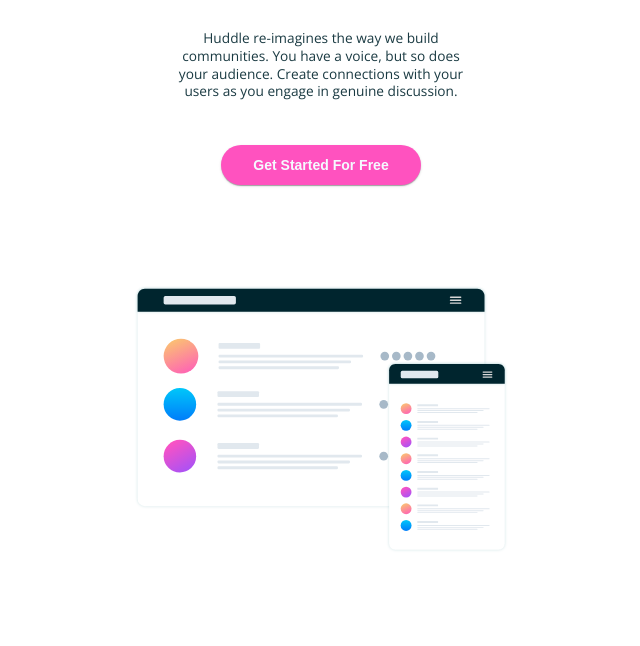
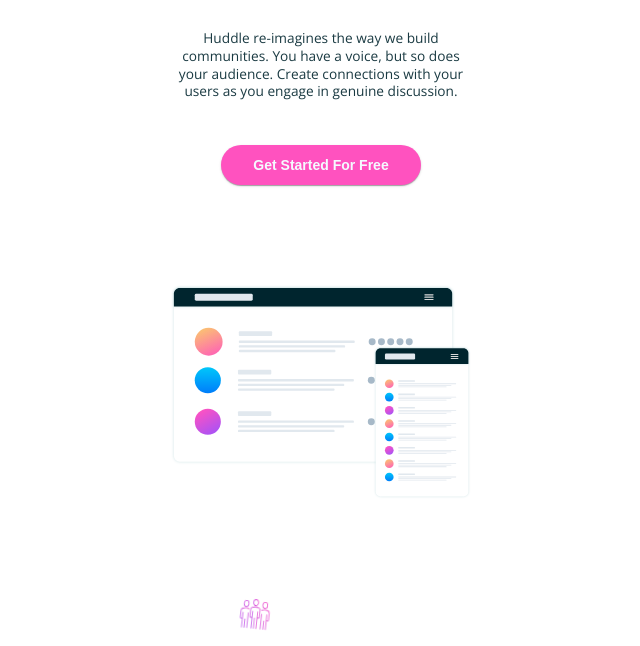
Before and after one commit to JonathanJimenezTrivin0/landing-page-curved, a plain HTML site: page index.html in a window 1280 px wide. Shown: the part 234-880 px from the top of the page, without its empty margins (319-959 px from the left). Drawn offline with nearby package versions, Linux system fonts and the light colour scheme; files whose address does not match are found by name.

Commit message:
ajuste img header

```diff
--- a/sass/partials/_header.scss
+++ b/sass/partials/_header.scss
@@ -99,6 +99,9 @@
       height: 40px;
       font-size: 14px;
     }
+    &__img {
+      width: 300px;
+    }
     .figures {
       margin-bottom: 70px;
       &__ul {
```
Also changed, not shown: sass/index.css, 1 other file.
